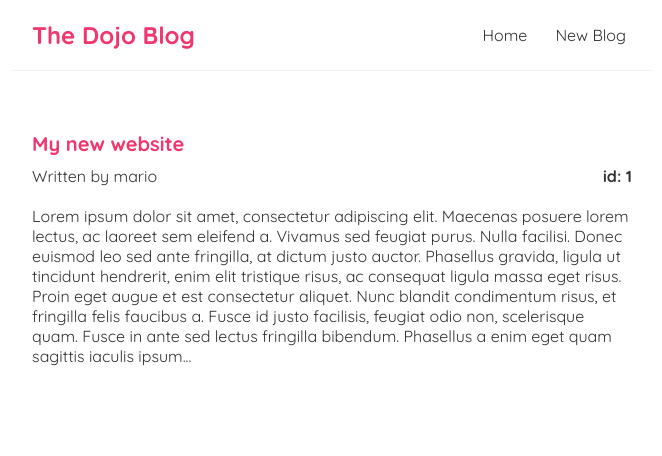
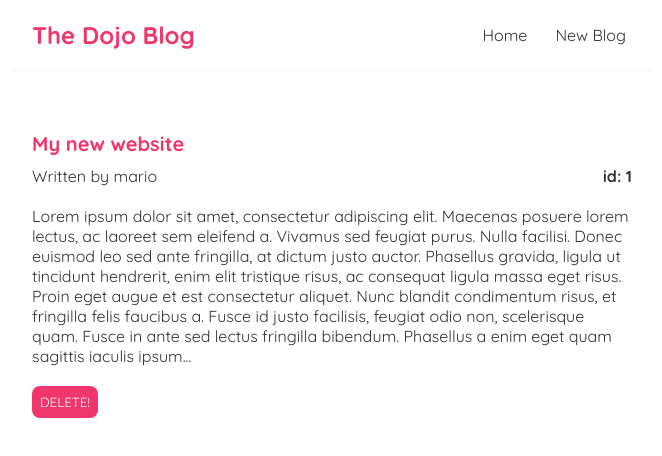
Before and after one commit to ToniRajamaki/Ninja-react-blog, a React (Create React App) app in the folder blog-project/: page /blog/1 in a window 1280 px wide. Shown: the top 456 px of the page, without its empty margins (308-970 px from the left). Built offline with nearby package versions, Linux system fonts and the light colour scheme.

Commit message:
user can now delete blogs from details, and is  redirected back to homepage when done so

```diff
--- a/blog-project/src/BlogDetails.js
+++ b/blog-project/src/BlogDetails.js
@@ -1,5 +1,7 @@
 import { useParams } from "react-router-dom/cjs/react-router-dom.min";
 import useFetch from "./useFetch";
+import { deleteData } from "./useFetch";
+import { Link } from "react-router-dom/cjs/react-router-dom.min";
 
 const BlogDetails = () => {
   const { id } = useParams();
@@ -17,8 +19,10 @@
             id: {id}
           </span>
         </p>
-
         <div>{blog.body}</div>
+        <Link to="/">
+          <button onClick={() => deleteData(blog.id)}>DELETE!</button>
+        </Link>
       </article>
     </div>
   );
--- a/blog-project/src/BlogList.js
+++ b/blog-project/src/BlogList.js
@@ -16,7 +16,6 @@
             <h2>{blog.title}</h2>
             <p>Written by {blog.author}</p>
           </Link>
-          <button onClick={() => deleteData(blog.id)}>DELETE!</button>
         </div>
       ))}
     </div>
```
